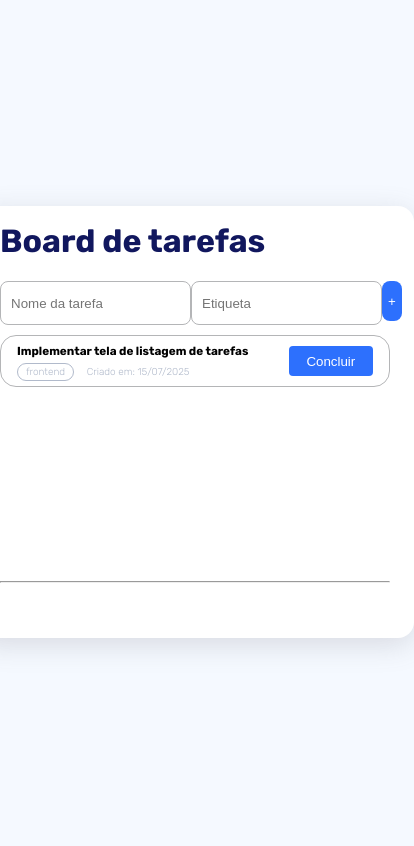
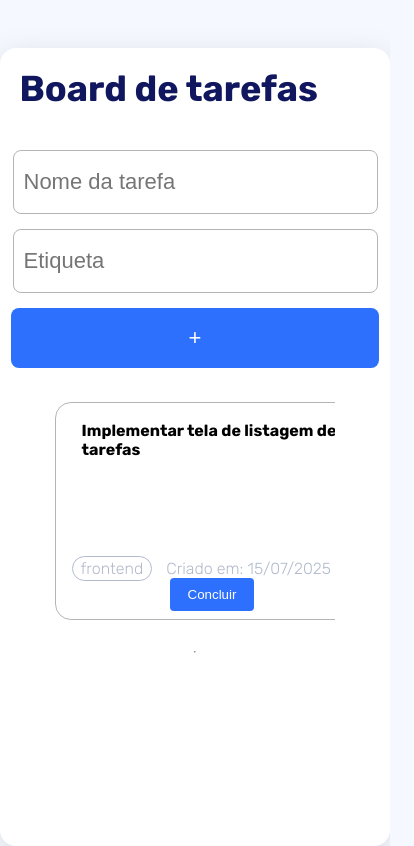
Before and after one commit to pedooor013/-RID216742_Desafio01-, a plain HTML site: page index.html in a window 390 px wide. Shown: the whole page, 414 px wide, since content can reach past the window. Drawn offline with Linux system fonts and the light colour scheme.

Commit message:
fix: section de tasks arrumada para se adaptar a quantidade de conteudo contido nela

```diff
--- a/index.html
+++ b/index.html
@@ -4,7 +4,7 @@
     <meta charset="UTF-8">
     <meta name="viewport" content="width=device-width, initial-scale=1.0">
     <link rel="stylesheet" href="style.css">
-    <script src="./index.js"></script>
+    <script src="index.js"></script>
     <link rel="preconnect" href="https://fonts.googleapis.com">
 <link rel="preconnect" href="https://fonts.gstatic.com" crossorigin>
 <link href="https://fonts.googleapis.com/css2?family=Rubik:ital,wght@0,300..900;1,300..900&display=swap" rel="stylesheet">
@@ -12,7 +12,9 @@
 </head>
 <body>
     <main>
-        <h1>Board de tarefas</h1>
+        <header>
+            <h1>Board de tarefas</h1>
+        </header>
         <section id="create-tasks-section">
             <!--Formulario para inserir novas tarefas-->
             <form id="create-tasks-form">
@@ -38,21 +40,24 @@
             </form>
         </section>
         <section class="tasks-list-section">
+
             <ul id="tasks-list">
                 <li class="li-tasks" id="tasks">
                     <div id="tasks-content">
                         <h3>Implementar tela de listagem de tarefas</h3>
                         <div id="tasks-span">
                             <span id="tasks-tag">frontend</span>
-                            <span id="tasks-data-tag">Criado em: 15/07/2025</span>
+                                <span id="tasks-data-tag">Criado em: 15/07/2025</span>
                         </div>
                     </div>
                         <button class="btn-finish-tasks">Concluir</button>
                 </li>
             </ul>
+
         </section>
-        <hr class="hr-footer">
-        <footer></footer>
+        <footer>
+            <hr class="hr-footer">
+        </footer>
     </main>
 </body>
 </html>
--- a/index.js
+++ b/index.js
@@ -3,15 +3,3 @@ var tasks = [
     {id: 2, name: "Teste 2", tag: "Testando", finished: false},
     {id: 3, name: "Teste 3", tag: "Testando", finished: false},
 ];
-
-//Função inicializada quando a pagina é carregada
-window.onload = function(){
-    const form = document.getElementById('create-tasks-form');
-    form.addEventListener('submit', createTask);
-}
-
-const createTask = (event) =>{
-    event.preventDefault();
-    const checkbox = getCheckboxInput
-
-}
--- a/style.css
+++ b/style.css
@@ -1,130 +1,203 @@
-html{
+        html {
         width: 100%;
         height: 100%;
         box-sizing: border-box;
         font-size: 10px;
-    font-family: sans-serif;/*Importar fonte pedida na especificação*/
+        font-family: sans-serif; /*Importar fonte pedida na especificação*/
         font-family: "Rubik", sans-serif;
         font-optical-sizing: auto;
         font-weight: 300;
         font-style: normal;
         }
 
-body{
+        body {
         width: 100%;
         height: 100%;
-    background-color: #F5F9FF;
+        background-color: #f5f9ff;
         margin: 0;
         display: flex;
         justify-content: center;
         align-items: center;
         }
-main{
-    width: 100%;
-    height: 40rem;
-    max-width: 40rem;
+        main {
+        width: 65rem;
+        height: auto;
         background-color: #fff;
         box-shadow: rgba(100, 100, 111, 0.2) 0px 7px 29px 0px;
-    border-radius: 16px;
-    padding: 1.6rem 2.4rem;
+        border-radius: 1.6rem;
+        padding: 3.2rem 4.8rem;
         }
-h1{
-    font-size: 3.2rem;
-    color: #11175E;
+        h1 {
+        font-size: 6.4rem;
+        color: #11175e;
         justify-content: start;
         margin-top: 0px;
         }
-#create-tasks-form{
+        #create-tasks-form {
+        width: 100%;
+        margin: auto;
         display: flex;
         flex-direction: row;
         justify-content: space-between;
 
-    & > input{
-        height: 4rem;
-        border: solid .1rem #b4b5b7;
-        border-radius: .8rem;
+        & > input {
+            width:40%;
+            height: 6rem;
+            border: solid 0.1rem #b4b5b7;
+            border-radius: 0.8rem;
             padding-left: 1rem;
+            font-size: 1.6rem;
         }
         }
 
-.add-task-btn{
-    width: 4rem;
-    height: 4rem;
+        .add-task-btn {
+        width: 6rem;
+        height: 6rem;
         border: none;
-    border-radius: .8rem;
-    background-color: #2D70FD;
+        border-radius: 0.8rem;
+        background-color: #2d70fd;
         color: #fff;
         cursor: pointer;
-    &:hover{
-        transition: .5s;
-        opacity: .8;
+        &:hover {
+            transition: 0.5s;
+            opacity: 0.8;
         }
         }
-.tasks-list-section{
-    margin: .8rem 0 1.6rem;
+        .tasks-list-section {
+        margin: 0.8rem 0 1.6rem;
         min-height: 5rem;
-    & > ul{
+        & > ul {
             padding-inline-start: 0rem;
-        height: 23rem;
             overflow: auto;
         }
 
-    &> ul> li{
+        & > ul > li {
             list-style-type: none;
-        padding: .8rem 1.6rem;
-        font-size: 1.6rem;
+            padding: 0.8rem 1.6rem;
             display: flex;
             position: relative;
-        margin-bottom: .8rem;
-        border: .1rem solid #b4b5b7;
+            margin-bottom: 0.8rem;
+            border: 0.1rem solid #b4b5b7;
             border-radius: 1.6rem;
-        font-size: 10px;
+            font-size: 1.6rem;
             align-items: center;
         }
 
-    & > ul >li:last-child{
+        & > ul > li:last-child {
             margin-bottom: 0px;
         }
-    & > ul >li > button{
+        & > ul > li > button {
             border: none;
-        border-radius: .4rem;
+            border-radius: 0.4rem;
             width: 30%;
-        height: 3rem;
-        background-color: #2D70FD;
+            height: 4rem;
+            background-color: #2d70fd;
             color: #fff;
 
-        &:hover{
+            &:hover {
             cursor: pointer;
-            transition: .5s;
-            opacity: .8;
+            transition: 0.5s;
+            opacity: 0.8;
             }
         }
         }
-.li-tasks > #tasks-content{
+        .li-tasks > #tasks-content {
         display: flex;
         flex-direction: column;
         width: 100%;
         height: 100%;
         justify-content: space-between;
 
-    & > h3{
+        & > h3 {
             width: 100%;
-        margin: 0 0 .8rem 0;
+            margin: 0 0 0.8rem 0;
+        }
+        }
+        #tasks-span {
+        flex-direction: row;
+        justify-content: flex-start;
+        align-items: center;
+        color: #b1bacb;
+
+        & > #tasks-tag {
+            margin: 0 1rem 0 0;
+            border: solid 0.1rem #b1bacb;
+            border-radius: 99.9rem;
+            padding: 0.2rem 0.8rem 0.2rem 0.8rem;
+        }
+        & > input {
+            text-decoration: none;
+        }
         }
 
+    @media screen and (max-width: 800px) {
+        html{
+            width: 100%;
+            height: 100%;
         }
-#tasks-span{
-    flex-direction:row;
-    justify-content: flex-start;
+        body{
+            width: 100%;
+            height: 100%;
+            margin: auto;
+            & > main{
+                margin-top: 5rem;
+                width: 90%;
+                height: 90%;
+                display: flex;
+                flex-direction: column;
                 align-items: center;
+                justify-content: start;
+                padding: 5%;
+                & > header{
+                    width: 100%;
+                    & > h1{
+                        width: 100%;
+                        font-size: 3.6rem;
+                        justify-content: start;
+                    }
+                }
+                & > #create-tasks-section{
+                    width: 100%;
+                    display: flex;
+                    height: 25rem;
+                    & > form{
+                        width: 100%;
+                        display: flex;
+                        flex-direction: column;
+                        justify-content: space-between;
+                        align-items: center;
+                        & > input{
+                            width: 100%;
+                            align-items: center;
+                            margin-bottom: 1.5rem;
+                            font-size: 2.2rem;
                             color: #B1BACB;
+                        }
+                        & > button{
+                            width: 105%;
+                            font-size: 2.2rem;
+                            margin-bottom: 0px;
+                        }
+                    }
+                }
+                & > .tasks-list-section{
+                    width: 80%;
+                    & > ul > .li-tasks{
+                        width: 100%;
+                        height: 20rem;
+                        display: flex;
+                        flex-direction: column;
+                        align-items: center;
+                        justify-content: center;
+                        & > div > h3{
+                            font-size: 1.6rem;
+                            padding: 1rem;
+                        }
+                    }
+                }
+            }
+        }
 
-    & > #tasks-tag{
-        margin: 0 1rem 0 0;
-        border: solid .1rem #B1BACB;
-        border-radius: 99.9rem;
-        padding: .2rem .8rem .2rem .8rem;
 
 
     }
-}
```
Lines whose indentation alone changed are shown as unchanged.
